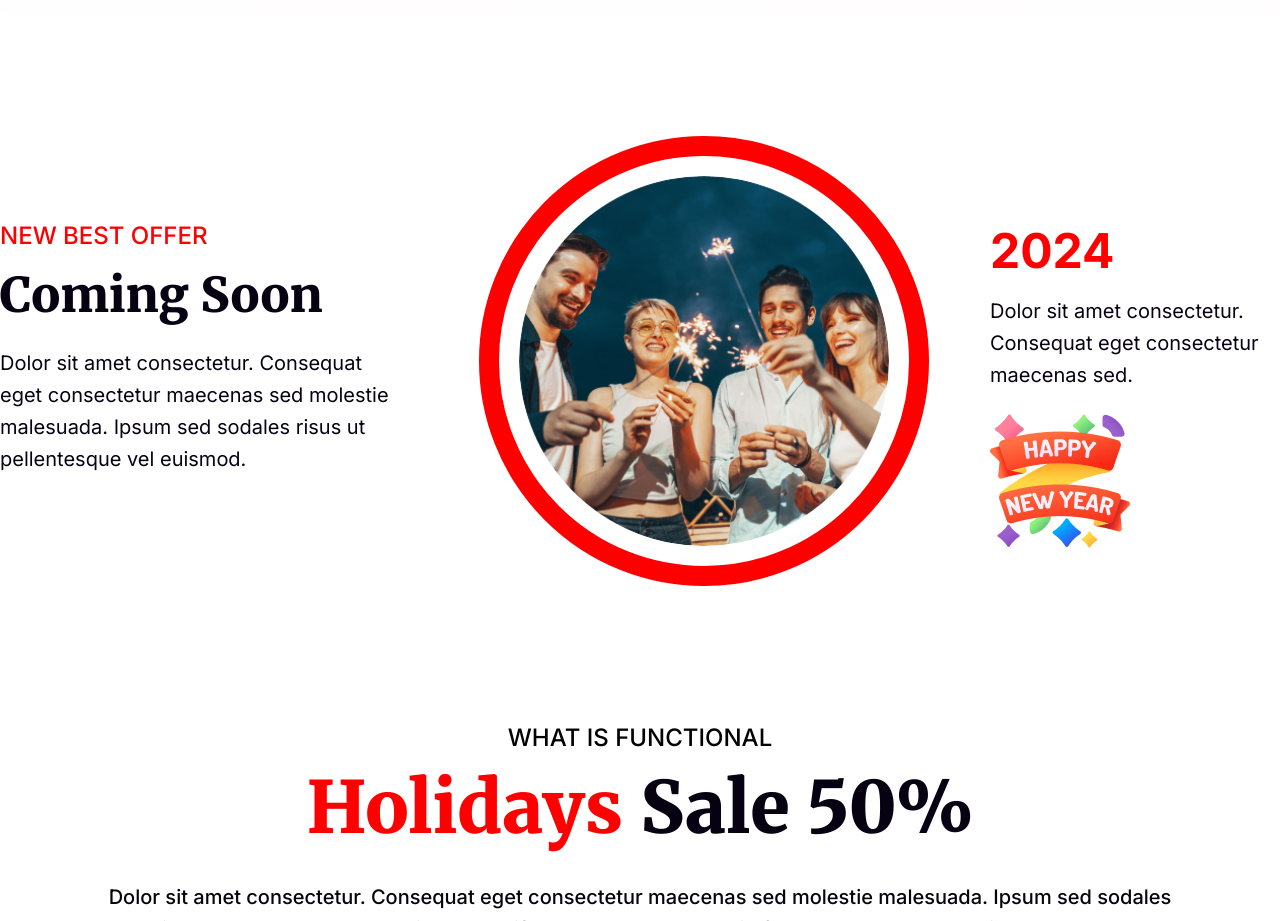
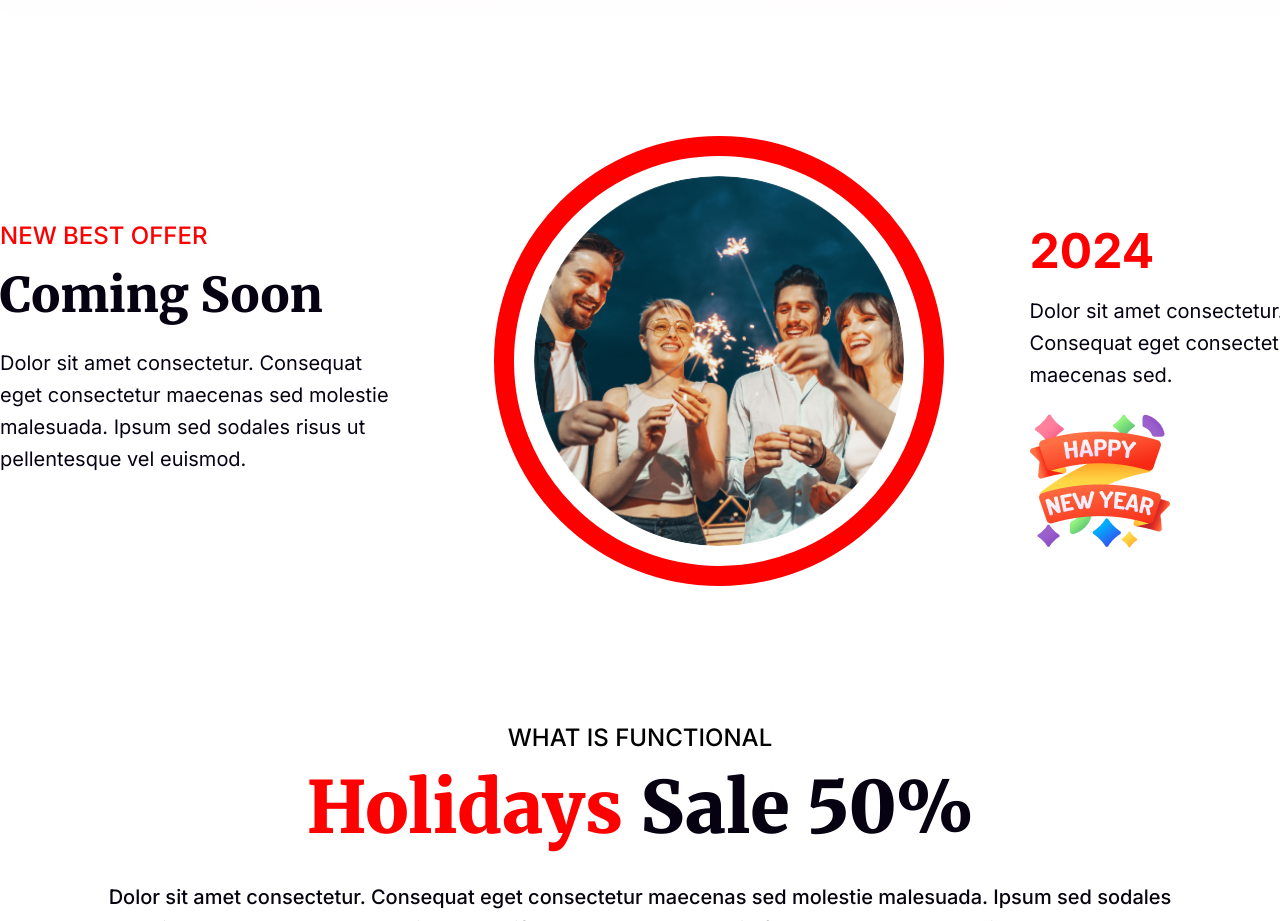
Before and after one commit to Shahriar3809/New-Year-New-Mission-Assignment, a plain HTML site: page index.html in a window 1280 px wide. Shown: the part 2820-3741 px from the top of the page. Drawn offline with Linux system fonts and the light colour scheme.

Commit message:
Some update

```diff
--- a/style.css
+++ b/style.css
@@ -236,8 +236,8 @@ header {
 }
 
 .coming-soon-ex-time {
-  width: 25%;
-  margin-left: 20px;
+  width: 22%;
+  margin-left: 30px;
 }
 
 .coming-soon-ex-time h1 {
```
